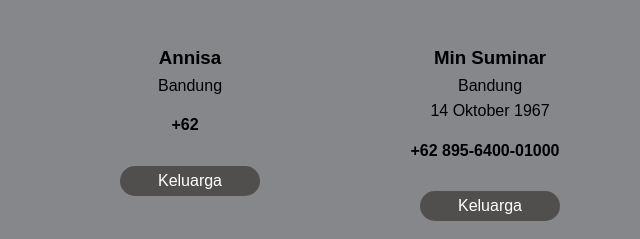
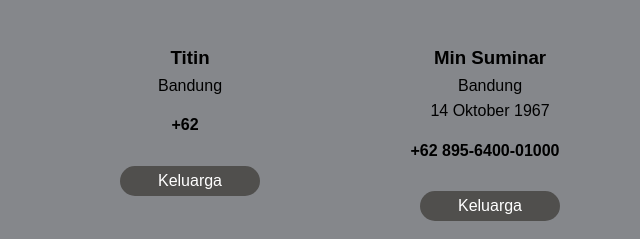
Before and after one commit to sahuap28-arch/sumarna, a plain HTML site: page index.html in a window 1280 px wide. Shown: the part 2213-2452 px from the top of the page, 0-640 px from the left. Drawn offline with Linux system fonts and the light colour scheme; sample sign-in values are in the browser's storage.

Commit message:
Update index.html

```diff
--- a/index.html
+++ b/index.html
@@ -156,7 +156,7 @@
                         <img src="img/5.jpg" alt="5">
                     </div>
                     <div class="info-box">
-                        <h3>Annisa</h3>
+                        <h3>Titin</h3>
                         <p>Bandung</p>
                         <div class="btn btn-border-reveal wa-btn" data-number="+62">+62</div>
                         <div class="liquid-morph-element" onclick="location.href='anak/anissa.html'">
@@ -333,4 +333,5 @@
     <script src="index.js"></script>
 </body>
 
+
 </html>
```
